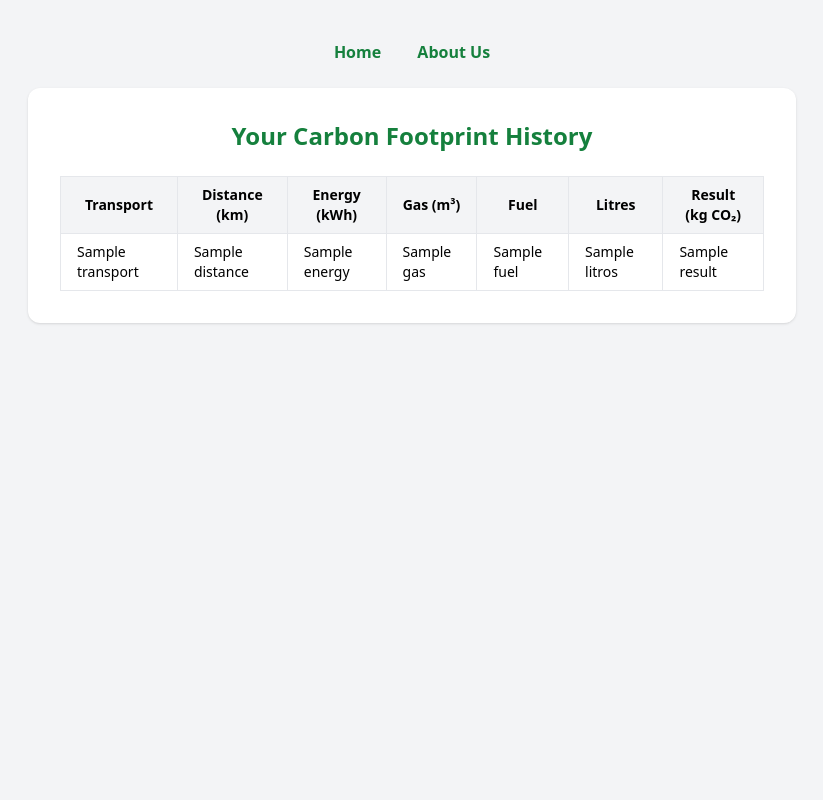
After one commit to klaudiaplevneshii/sustainablelifeadvisor, a Django app: template landing/templates/history.html in a window 1280 px wide. The commit adds this page. Shown: the whole page, without its empty margins (228-1051 px from the left). Run offline with Django 3.2, Linux system fonts and the light colour scheme; the template is opened without the code that fills it: most values are stand-ins (such as "Sample title", 1, 10 or a date in 2020); some libraries are stand-ins or nearby versions.

Commit message:
add user session history tracking and history view page

```diff
--- /dev/null
+++ b/landing/templates/history.html
@@ -0,0 +1,40 @@
+{% extends 'base.html' %}
+
+{% block title %}History - Sustainable Life Advisor{% endblock %}
+
+{% block content %}
+<div class="w-full max-w-3xl mx-auto bg-white p-8 rounded-xl shadow">
+    <h2 class="text-2xl font-bold text-green-700 mb-6 text-center">Your Carbon Footprint History</h2>
+
+    {% if history %}
+        <table class="table-auto w-full border border-gray-300 text-sm">
+            <thead class="bg-gray-100">
+                <tr>
+                    <th class="border px-4 py-2">Transport</th>
+                    <th class="border px-4 py-2">Distance (km)</th>
+                    <th class="border px-4 py-2">Energy (kWh)</th>
+                    <th class="border px-4 py-2">Gas (m³)</th>
+                    <th class="border px-4 py-2">Fuel</th>
+                    <th class="border px-4 py-2">Litres</th>
+                    <th class="border px-4 py-2">Result (kg CO₂)</th>
+                </tr>
+            </thead>
+            <tbody>
+                {% for entry in history %}
+                    <tr>
+                        <td class="border px-4 py-2">{{ entry.transport }}</td>
+                        <td class="border px-4 py-2">{{ entry.distance }}</td>
+                        <td class="border px-4 py-2">{{ entry.energy }}</td>
+                        <td class="border px-4 py-2">{{ entry.gas }}</td>
+                        <td class="border px-4 py-2">{{ entry.fuel }}</td>
+                        <td class="border px-4 py-2">{{ entry.litros }}</td>
+                        <td class="border px-4 py-2">{{ entry.result }}</td>
+                    </tr>
+                {% endfor %}
+            </tbody>
+        </table>
+    {% else %}
+        <p class="text-gray-600 text-center">No history found yet.</p>
+    {% endif %}
+</div>
+{% endblock %}
--- a/landing/urls.py
+++ b/landing/urls.py
@@ -17,10 +17,12 @@ Including another URLconf
 from django.contrib import admin
 from django.urls import path
 from . import views
+from landing.views import view_history
 
 urlpatterns = [
     path('admin/', admin.site.urls),
     path('', views.homepage, name='homepage'),
     path('calculate/', views.calculate, name='calculate'),
     path('about/', views.about_view, name='about'),
+    path('history/', view_history, name='view_history'),
 ]
```
Also changed, not shown: landing/templates/homepage.html (+9 -1 lines), landing/views.py (+23 -9 lines), landing/templates/form.html (line endings or trailing spaces).
